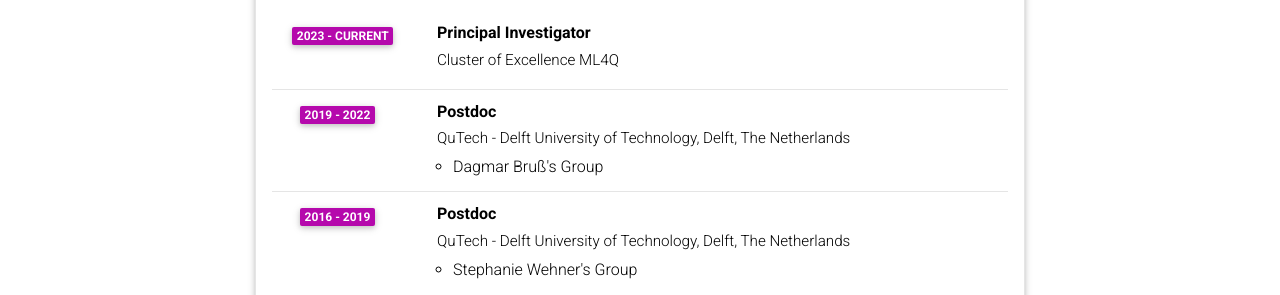
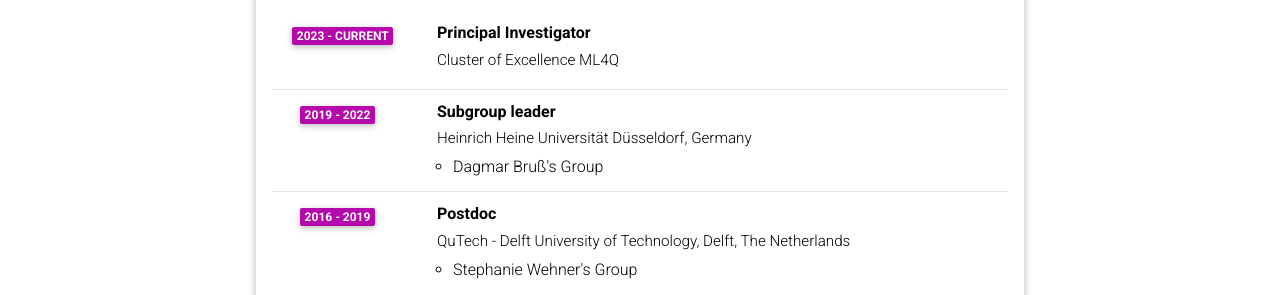
Before and after one commit to glauciamg/glauciamg.github.io, a Jekyll site: the page built from _pages/cv.md, in a window 1280 px wide and 1273 px high. Shown: the part 852-1147 px from the top of the window. Built offline with Jekyll 4.4.1, drawn with Linux system fonts in a browser that asks for light colours; comment, search, counter and statistics services are not loaded; a style sheet for code colours, icons or effects is not loaded.

Commit message:
Update cv.yml

```diff
--- a/_data/cv.yml
+++ b/_data/cv.yml
@@ -30,8 +30,8 @@
     - title: Principal Investigator
       institution: Cluster of Excellence ML4Q
       year: 2023 - current
-    - title: Postdoc
-      institution: QuTech - Delft University of Technology, Delft, The Netherlands
+    - title: Subgroup leader
+      institution: Heinrich Heine Universität Düsseldorf, Germany
       year: 2019 - 2022
       description:
         - Dagmar Bru&szlig;&apos;s Group
```
